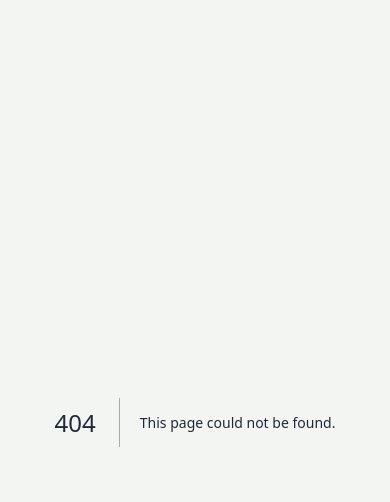
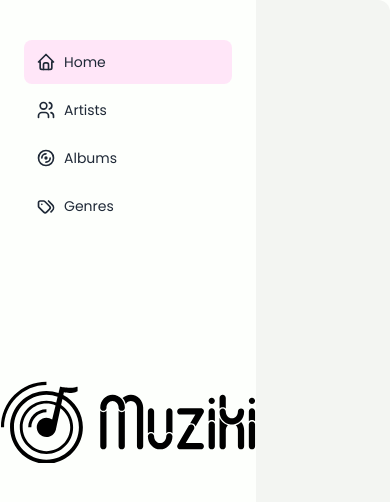
Before and after one commit to c3n7/muziki-web, a Next.js app: page /library in a window 390 px wide. Before the commit this address had no page. Shown: the top 502 px of the page. Built offline with nearby package versions, Linux system fonts and the light colour scheme.

Commit message:
responsive sidenav

```diff
--- a/src/app/library/components/muziki-drawer.tsx
+++ b/src/app/library/components/muziki-drawer.tsx
@@ -1,26 +1,65 @@
+"use client";
+
 import { DrawerLink, DrawerWrapper } from "@/components/nav/drawer";
 import { IconDisc, IconHome, IconTags, IconUsers } from "@tabler/icons-react";
+import { usePathname } from "next/navigation";
+import React from "react";
 
 export default function MuzikiDrawer() {
   return (
     <DrawerWrapper>
-      <DrawerLink
-        text="Home"
-        href="/"
-        icon={<IconHome size={20} />}
-        isActive={true}
-      />
-      <DrawerLink
-        text="Artists"
-        href="/library/artists"
-        icon={<IconUsers size={20} />}
-      />
-      <DrawerLink
-        text="Albums"
-        href="/library/albums"
-        icon={<IconDisc size={20} />}
-      />
-      <DrawerLink text="Genres" href="/" icon={<IconTags size={20} />} />
+      {GetDrawerData().map((link) => (
+        <DrawerLink
+          key={link.uuid}
+          text={link.text}
+          href={link.href}
+          icon={link.icon}
+          isActive={link.isActive}
+        />
+      ))}
     </DrawerWrapper>
   );
 }
+
+class DrawerLinkDTO {
+  uuid: string;
+  href: string;
+  text: string;
+  icon: React.ReactNode;
+  isActive: boolean;
+
+  constructor(
+    href: string,
+    text: string,
+    icon: React.ReactNode,
+    isActive: boolean = true
+  ) {
+    this.uuid = `${Math.random()}`;
+    this.href = href;
+    this.text = text;
+    this.icon = icon;
+    this.isActive = isActive;
+  }
+}
+
+interface DrawerDataType {
+  links: Array<DrawerLinkDTO>;
+}
+
+const drawerData: DrawerDataType = {
+  links: [
+    new DrawerLinkDTO("/library", "Home", <IconHome size={20} />),
+    new DrawerLinkDTO("/library/artists", "Artists", <IconUsers size={20} />),
+    new DrawerLinkDTO("/library/albums", "Albums", <IconDisc size={20} />),
+    new DrawerLinkDTO("/library/genres", "Genres", <IconTags size={20} />),
+  ],
+};
+
+function GetDrawerData(): Array<DrawerLinkDTO> {
+  const pathName: string = usePathname();
+
+  return drawerData.links.map((item) => {
+    item.isActive = pathName === item.href;
+    return item;
+  });
+}
--- /dev/null
+++ b/src/app/library/genres/page.tsx
@@ -0,0 +1,11 @@
+import { PageContent } from "@/components/layout/page";
+
+export default function Page() {
+  return (
+    <PageContent>
+      <div className="flex items-end justify-between mb-4">
+        <div className="text-xl font-semibold">Welcome Back</div>
+      </div>
+    </PageContent>
+  );
+}
--- /dev/null
+++ b/src/app/library/page.tsx
@@ -0,0 +1,11 @@
+import { PageContent } from "@/components/layout/page";
+
+export default function Page() {
+  return (
+    <PageContent>
+      <div className="flex items-end justify-between mb-4">
+        <div className="text-xl font-semibold">Welcome Back</div>
+      </div>
+    </PageContent>
+  );
+}
```
